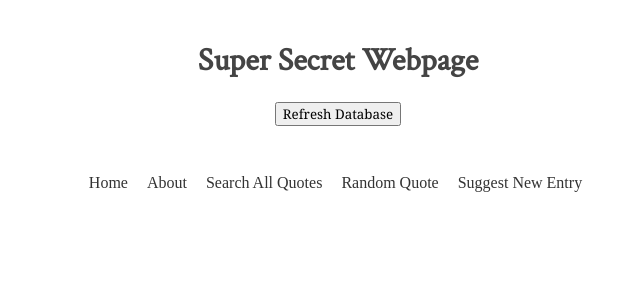
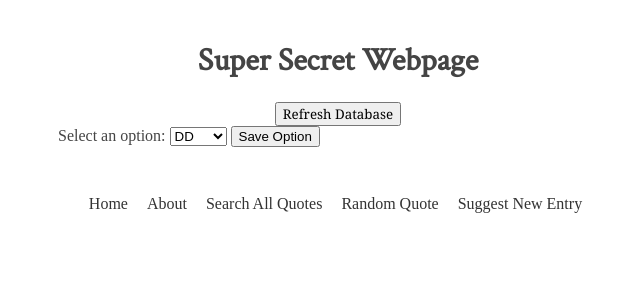
Before and after one commit to vkethana/critrat-flask, a Flask app: page /refresh in a window 1280 px wide. Shown: the top 300 px of the page, without its empty margins (302-942 px from the left). Run offline with Flask 2, Linux system fonts and the light colour scheme; parts of the project's set-up code (start-up, migrations or seed data) failed here and were passed over.

Commit message:
TODO: code not working bc smth broke on /refresh/ page on client-side HTML

```diff
--- a/app.py
+++ b/app.py
@@ -16,10 +16,13 @@ load_dotenv(find_dotenv())
 encoded_key = os.getenv("SERVICE_ACCOUNT_KEY")
 # decode
 credentials = json.loads(base64.b64decode(encoded_key).decode('utf-8'))
+selected_database = "DD"
 
-def get_data():
+def get_data(worksheet_name):
   gc = gspread.service_account_from_dict(credentials)
-  wks = gc.open("CritRat Quote Database").sheet1
+  wks = gc.open("CritRat Quote Database")
+  print("List of all available worksheets: ", wks.worksheets())
+  wks = wks.worksheet(worksheet_name)
   df = pd.DataFrame(wks.get_all_records())
   df['keywords'] = ''
 
@@ -60,7 +63,7 @@ def get_data():
 
   return quotes_by_category, quote_counter, sorted_categories, df
 
-quotes_by_category, quote_counter, sorted_categories, df = get_data()
+quotes_by_category, quote_counter, sorted_categories, df = get_data(selected_database)
 data = df[['quote', 'keywords', 'author', 'title']].to_dict(orient='index')
 
 app = Flask(__name__)
@@ -126,21 +129,40 @@ def suggest():
 
     return render_template('suggest.html')
 
+def refreshDatabase():
+  global quotes_by_category, quote_counter, sorted_categories, data, selected_database
+  quotes_by_category, quote_counter, sorted_categories, df = get_data(selected_database)
+  data = df[['quote', 'keywords', 'author', 'title']].to_dict(orient='index')
+
 @app.route('/refresh', methods=['GET', 'POST'])
 def refresh():
     if request.method == 'POST':
-        global quotes_by_category, quote_counter, sorted_categories, data
-        # Your Python function to run when the button is clicked
-        # You can perform any action you want here
-        try:
-          quotes_by_category, quote_counter, sorted_categories, df = get_data()
-          data = df[['quote', 'keywords', 'author', 'title']].to_dict(orient='index')
-        except:
-          print("Error getting data")
-          return jsonify({'status': 'error'})
+        print("POST request received: ", request.form)
+        if 'submit' in request.form:
+          print("Data refresh button was pressed")
+          try:
+            refreshDatabase()
+          except:
+            print("Error getting data")
+            return jsonify({'status': 'error'})
+          else:
+            print("Data refreshed")
+            return jsonify({'status': 'success'})
+    elif "dropdown" in request.form:
+        print("Dropdown was selected")
+        selected_option = request.form.get('dropdown')
+        # prevent possible unwanted behavior:
+        if (selected_option in {'DD', 'SampleSheet', 'David', 'Vijay', 'Other'}):
+          selected_database = selected_option
+          print("Attempting to refresh database")
+          refreshDatabase()
         else:
-          print("Data refreshed")
-          return jsonify({'status': 'success'})
+          print("Unknown database selected")
+        response = make_response("Option saved as cookie!")
+        response.set_cookie('selected_database', selected_database)
+        return response
+    else:
+        print("Unknown button was pressed")
     return render_template('refresh.html')
 
 if __name__ == '__main__':
--- a/templates/index.html
+++ b/templates/index.html
@@ -8,5 +8,5 @@
         <li>... <a href="/keyword/{{ category|lower|replace(' ', '_') }}">{{ category }}</a>? ({{quote_counter[category]}} quotes)</li>
         {% endfor %}
     </ul>
-    Disclaimers: I cannot verify accuracy of every tweet listed. Views represented in the Tweets are not necessarily my own. The site's database is small right now. My plan is to increase the amount of content once I settle on a nice layout and figure out a good system for identifying important tweets / excerpts / sentences.
+    Disclaimers: I cannot verify accuracy of every tweet listed. Views represented in the quotes are not necessarily my own.
 {% endblock %}
--- a/templates/refresh.html
+++ b/templates/refresh.html
@@ -5,13 +5,26 @@
   <form id="refreshForm" method="post" class="center">
       <button type="submit" id="refreshButton" class="submitButton">Refresh Database</button>
   </form>
+
+  <form method="POST">
+    <label for="dropdown">Select an option:</label>
+    <select id="dropdown" name="dropdown">
+        <option value="DD" selected>DD</option>
+        <option value="David">David</option>
+        <option value="Vijay">Vijay</option>
+    </select>
+    <button type="submit" id="saveDropdown">Save Option</button>
+  </form>
+
   <div id="messageContainer"></div> <!-- Container for displaying messages -->
   <script>
     document.getElementById("refreshForm").addEventListener("submit", function(event) {
+        console.log("Successfully grabbed element with id refreshForm");
         event.preventDefault();
         var xhr = new XMLHttpRequest();
         xhr.open("POST", "/refresh", true);
         xhr.setRequestHeader("Content-Type", "application/json;charset=UTF-8");
+        console.log("Successfully opened xhr");
         xhr.onreadystatechange = function() {
             if (xhr.readyState === 4 && xhr.status === 200) {
                 var response = JSON.parse(xhr.responseText);
```
